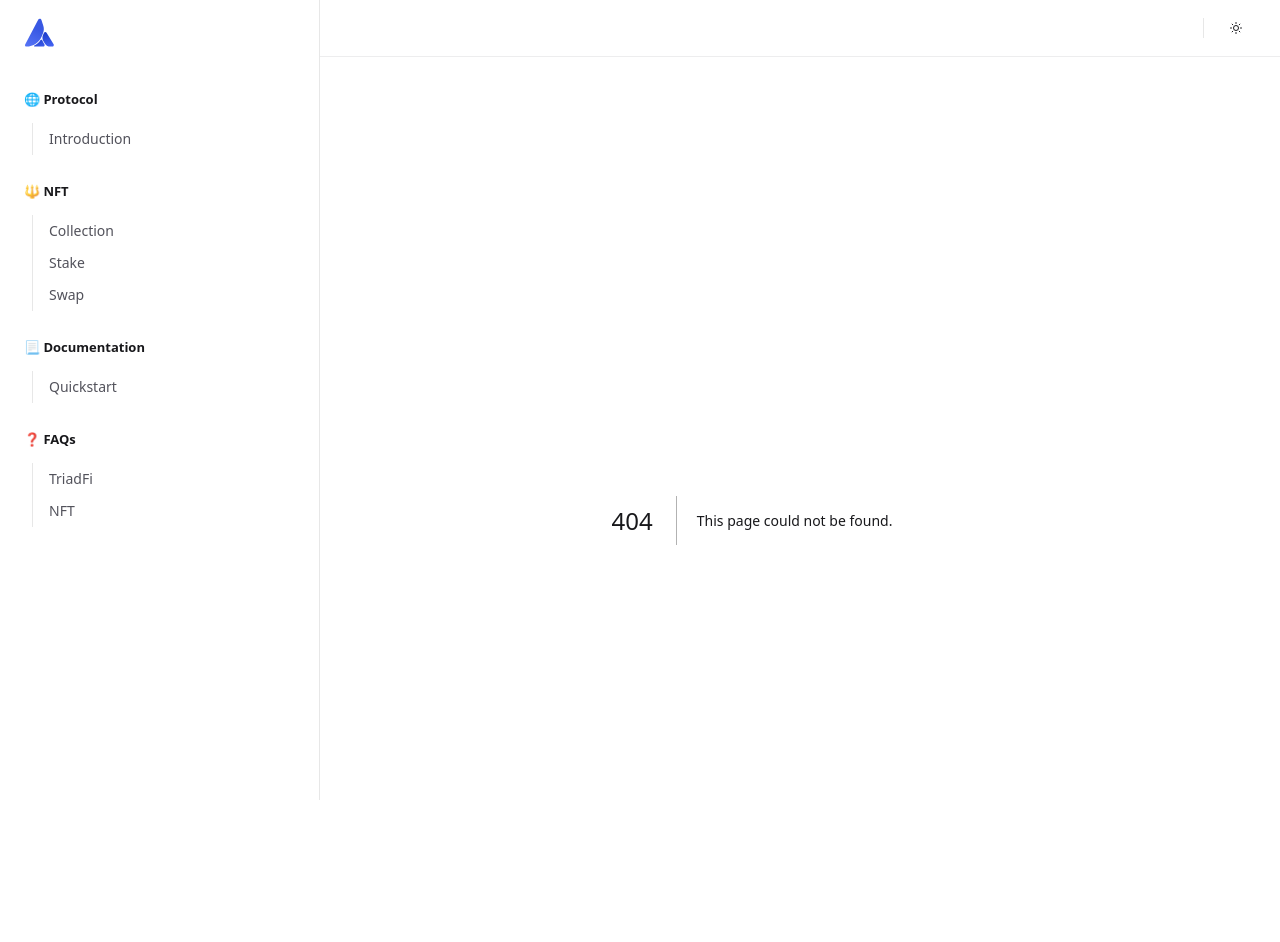
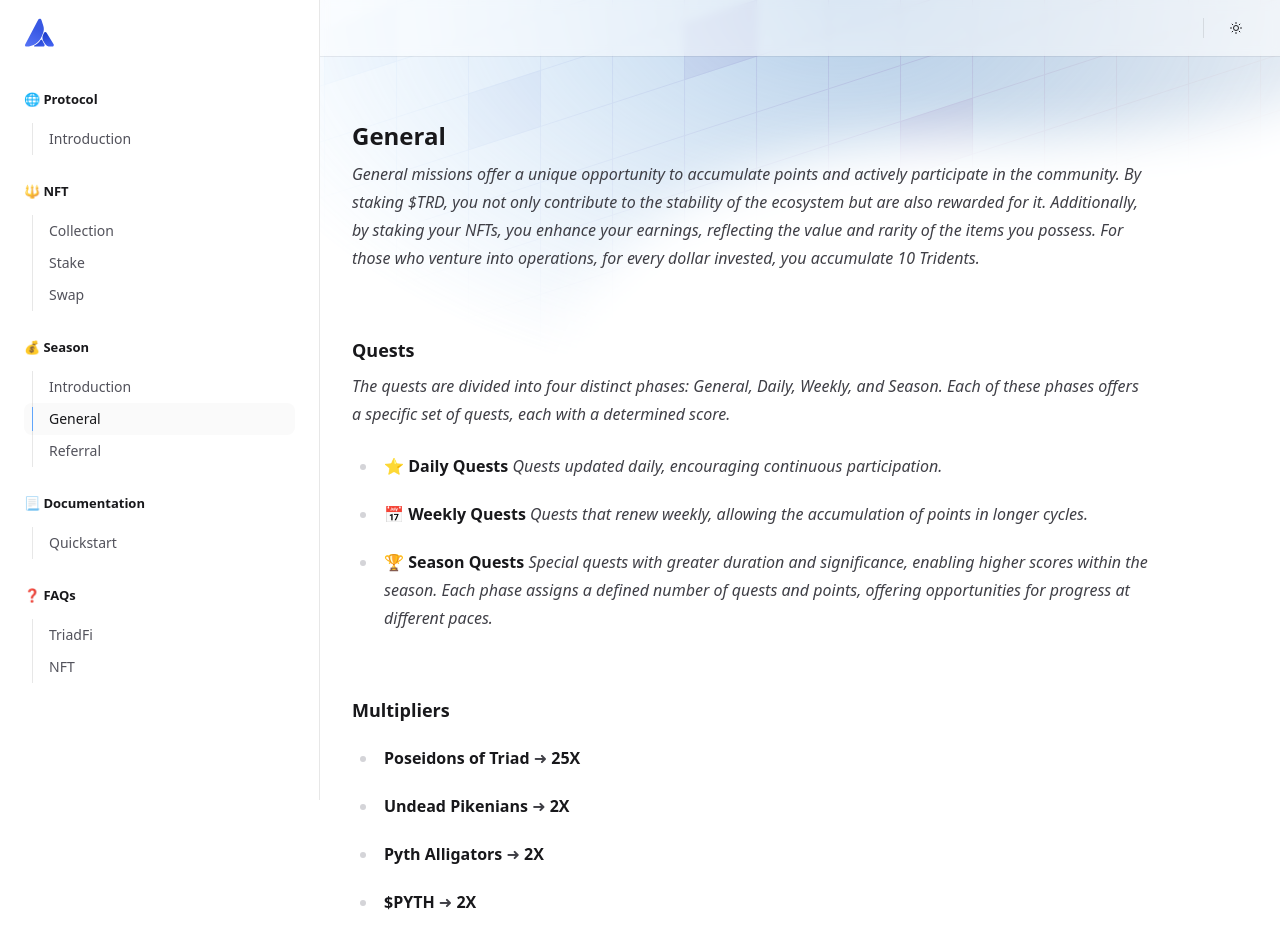
Before and after one commit to triadxyz/docs, a Next.js app: page /season-general in a window 1280 px wide. Before the commit this address had no page. Shown: the top 942 px of the page. Built offline with nearby package versions, Linux system fonts and the light colour scheme.

Commit message:
season docs

```diff
--- a/src/components/Navigation.jsx
+++ b/src/components/Navigation.jsx
@@ -195,6 +195,14 @@ export const navigation = [
     ],
   },
   {
+    title: '💰 Season',
+    links: [
+      { title: 'Introduction', href: '/season' },
+      { title: 'General', href: '/season-general' },
+      { title: 'Referral', href: '/season-referral' },
+    ],
+  },
+  {
     title: '📃 Documentation',
     links: [{ title: 'Quickstart', href: '/quickstart' }],
   },
--- /dev/null
+++ b/src/pages/season-general.mdx
@@ -0,0 +1,38 @@
+import { HeroPattern } from '../components/HeroPattern'
+
+export const description = 'Season Points'
+
+<HeroPattern />
+
+# General
+
+_General missions offer a unique opportunity to accumulate points and actively participate in the community. By staking $TRD, you not only contribute to the stability of the ecosystem but are also rewarded for it. Additionally, by staking your NFTs, you enhance your earnings, reflecting the value and rarity of the items you possess. For those who venture into operations, for every dollar invested, you accumulate 10 Tridents._
+
+## Quests
+
+_The quests are divided into four distinct phases: General, Daily, Weekly, and Season. Each of these phases offers a specific set of quests, each with a determined score._
+
+- ⭐ **Daily Quests**
+*Quests updated daily, encouraging continuous participation.*
+
+- 📅 **Weekly Quests**
+*Quests that renew weekly, allowing the accumulation of points in longer cycles.*
+
+- 🏆 **Season Quests**
+*Special quests with greater duration and significance, enabling higher scores within the season. Each phase assigns a defined number of quests and points, offering opportunities for progress at different paces.*
+
+## Multipliers
+
+- **Poseidons of Triad** ➜ **25X**
+
+- **Undead Pikenians** ➜ **2X**
+
+- **Pyth Alligators** ➜ **2X**
+
+- **$PYTH** ➜ **2X**
+
+- **Coleta PFP** ➜ **2X**
+
+- **Ore Miner** ➜ **2X**
+
+- **Triad Pickax Holder** ➜ **2X**
--- /dev/null
+++ b/src/pages/season-referral.mdx
@@ -0,0 +1,12 @@
+import { HeroPattern } from '../components/HeroPattern'
+
+export const description = 'Season Points'
+
+<HeroPattern />
+
+# Referral
+
+_In Atlantis, every traveler is a vital part of our ecosystem. With our referral system, you can expand your influence and be rewarded for it. By sharing your unique link, each new adventurer who joins us through it brings a special blessing: you earn 10% in Boost from their activities._
+
+
+Think of this as a chain of friendship that strengthens with each new participant. As more travelers join our journey, your rewards grow, reflecting the collaborative spirit of Atlantis. The more friends you bring, the more Boost you accumulate, enhancing your achievements and experiences. Join this tradition of camaraderie and strengthen your presence in the depths of the great underwater city!
--- /dev/null
+++ b/src/pages/season.mdx
@@ -0,0 +1,19 @@
+import { HeroPattern } from '../components/HeroPattern'
+
+export const description = 'Season Points'
+
+<HeroPattern />
+
+# Introduction to the Season Points
+
+### What are Season Points?
+
+Season Points are points accumulated by TriadFi users over a "season" . During this time, participants must complete the available quests on the website, earning points for:
+
+- Saying "Gm" in our Discord
+- Staking a certain amount of $TRD
+- Swapping to $TRD
+- Staking the NFT for a set period
+- And various other interactive activities with the platform.
+
+![season-banner](/images/season.png)
```
Also changed, not shown: 1 other file (tests, documents, lock files or other folders).
